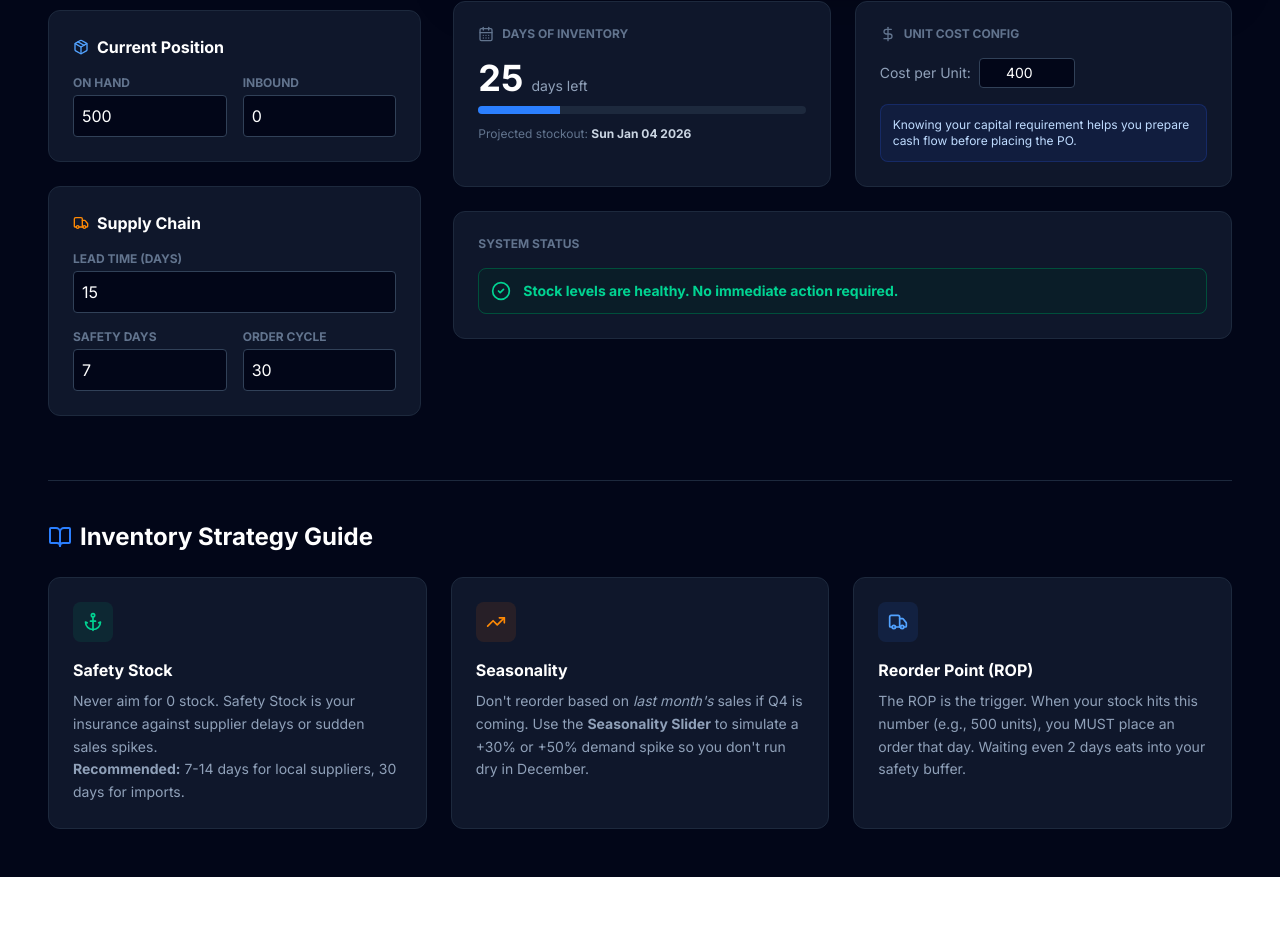
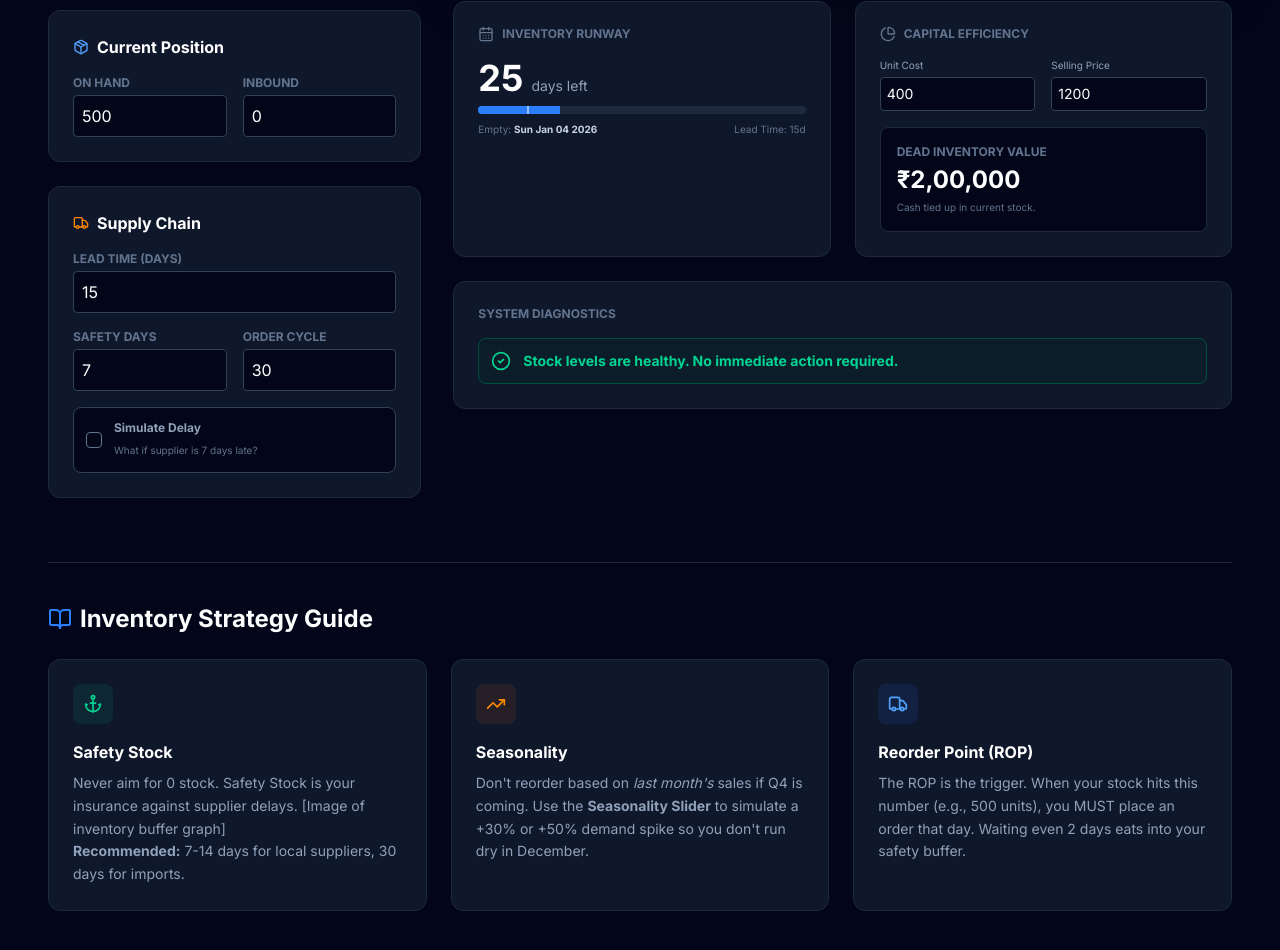
Before and after one commit to Smart-rwl/amazon-image-tool, a Next.js app: page /inventory-planner in a window 1280 px wide. Shown: the part 514-1464 px from the top of the page. Before the commit the page ends 1391 px from the top, so only its background shows below. Built offline with nearby package versions, Linux system fonts and the light colour scheme; a web font is replaced by a local one.

Commit message:
inventory planner add piechart n all

```diff
--- a/app/inventory-planner/page.tsx
+++ b/app/inventory-planner/page.tsx
@@ -11,7 +11,10 @@ import {
   Truck,
   BookOpen,
   Anchor,
-  DollarSign
+  DollarSign,
+  PieChart,       // NEW
+  AlertOctagon,   // NEW
+  ArrowRight      // NEW
 } from 'lucide-react';
 
 export default function SmartInventorySystem() {
@@ -26,9 +29,11 @@ export default function SmartInventorySystem() {
   const [leadTime, setLeadTime] = useState<number>(15); // Days to arrive
   const [safetyDays, setSafetyDays] = useState<number>(7); // Buffer days
   const [orderInterval, setOrderInterval] = useState<number>(30); // How many days of stock to buy (MoQ duration)
+  const [simulateDelay, setSimulateDelay] = useState<boolean>(false); // NEW: Scenario Toggle
 
   // 3. Financials
   const [unitCost, setUnitCost] = useState<number>(400); // Cost to buy 1 unit
+  const [sellingPrice, setSellingPrice] = useState<number>(1200); // NEW: For Revenue Calc
   const [seasonality, setSeasonality] = useState<number>(0); // % Growth expected (e.g., 20% for Q4)
 
   // 4. Outputs
@@ -40,7 +45,11 @@ export default function SmartInventorySystem() {
     status: 'healthy' as 'critical' | 'warning' | 'healthy',
     suggestedOrderQty: 0,
     capitalRequired: 0,
-    safetyStockUnits: 0
+    safetyStockUnits: 0,
+    // NEW METRICS
+    capitalTiedUp: 0,
+    projectedRevenueLoss: 0,
+    gapDays: 0
   });
 
   // --- CALCULATION ENGINE ---
@@ -58,13 +67,15 @@ export default function SmartInventorySystem() {
 
     // C. Reorder Point (ROP) Formula
     // ROP = (Lead Time x Daily Sales) + Safety Stock
+    // NEW: If simulation is ON, we add 7 days to Lead Time perception
+    const effectiveLeadTime = simulateDelay ? leadTime + 7 : leadTime;
+
     const safetyUnits = Math.ceil(velocity * safetyDays);
-    const leadTimeDemand = Math.ceil(velocity * leadTime);
+    const leadTimeDemand = Math.ceil(velocity * effectiveLeadTime);
     const rop = leadTimeDemand + safetyUnits;
 
     // D. Order Quantity (EOQ Lite)
     // Order = (Order Interval Days * Daily Sales) - (Current Stock - ROP)
-    // Simplified: Target Stock Level - Current Position
     const targetStockLevel = rop + (velocity * orderInterval);
     let orderQty = targetStockLevel - totalStock;
     if (orderQty < 0) orderQty = 0;
@@ -76,6 +87,17 @@ export default function SmartInventorySystem() {
 
     // F. Financials
     const capital = orderQty * unitCost;
+    const tiedCapital = currentStock * unitCost; // NEW
+
+    // G. Lost Revenue Calculation (The "Gap")
+    // If Days Left < Lead Time, we WILL stock out before new stock arrives.
+    let revenueLoss = 0;
+    let gap = 0;
+    if (daysLeft < effectiveLeadTime) {
+        gap = effectiveLeadTime - daysLeft;
+        const lostUnits = gap * velocity;
+        revenueLoss = lostUnits * sellingPrice;
+    }
 
     setMetrics({
       burnRate: velocity,
@@ -85,10 +107,13 @@ export default function SmartInventorySystem() {
       status,
       suggestedOrderQty: Math.ceil(orderQty),
       capitalRequired: capital,
-      safetyStockUnits: safetyUnits
+      safetyStockUnits: safetyUnits,
+      capitalTiedUp: tiedCapital,
+      projectedRevenueLoss: revenueLoss,
+      gapDays: gap
     });
 
-  }, [currentStock, inboundStock, dailySales, leadTime, safetyDays, orderInterval, unitCost, seasonality]);
+  }, [currentStock, inboundStock, dailySales, leadTime, safetyDays, orderInterval, unitCost, seasonality, sellingPrice, simulateDelay]);
 
   const fmt = (n: number) => new Intl.NumberFormat('en-IN', { style: 'currency', currency: 'INR', maximumFractionDigits: 0 }).format(n);
 
@@ -104,7 +129,7 @@ export default function SmartInventorySystem() {
               Smart Restock Intelligence
             </h1>
             <p className="text-slate-400 mt-2">
-              Prevent stockouts with Safety Stock & Seasonality analysis.
+              Prevent stockouts with Safety Stock, Seasonality & Risk analysis.
             </p>
           </div>
           <div className="flex items-center gap-2 bg-slate-900 px-4 py-2 rounded-lg border border-slate-800">
@@ -181,6 +206,20 @@ export default function SmartInventorySystem() {
                         <input type="number" value={orderInterval} onChange={e => setOrderInterval(Number(e.target.value))} className="w-full bg-slate-950 border border-slate-700 rounded p-2 text-white font-mono focus:border-orange-500 outline-none" />
                      </div>
                   </div>
+
+                  {/* NEW: Simulation Toggle */}
+                  <div className={`mt-4 p-3 rounded-lg border flex items-center gap-3 cursor-pointer transition-colors ${
+                      simulateDelay ? 'bg-red-900/20 border-red-500/50' : 'bg-slate-950 border-slate-700 hover:border-slate-600'
+                  }`} onClick={() => setSimulateDelay(!simulateDelay)}>
+                      <div className={`w-4 h-4 rounded border flex items-center justify-center ${simulateDelay ? 'bg-red-500 border-red-500' : 'border-slate-500'}`}>
+                          {simulateDelay && <CheckCircle2 className="w-3 h-3 text-white" />}
+                      </div>
+                      <div>
+                          <span className={`text-xs font-bold block ${simulateDelay ? 'text-red-300' : 'text-slate-400'}`}>Simulate Delay</span>
+                          <span className="text-[10px] text-slate-500">What if supplier is 7 days late?</span>
+                      </div>
+                  </div>
+
                </div>
             </div>
 
@@ -230,12 +269,13 @@ export default function SmartInventorySystem() {
                </div>
             </div>
 
-            {/* 2. Timeline Dashboard */}
+            {/* 2. Timeline & Risk Dashboard */}
             <div className="grid grid-cols-1 md:grid-cols-2 gap-6">
 
+               {/* Inventory Runway */}
                <div className="bg-slate-900 border border-slate-800 rounded-xl p-6">
                   <h3 className="text-xs font-bold uppercase text-slate-500 mb-4 flex items-center gap-2">
-                     <CalendarDays className="w-4 h-4" /> Days of Inventory
+                     <CalendarDays className="w-4 h-4" /> Inventory Runway
                   </h3>
                   <div className="flex items-baseline gap-2 mb-2">
                      <span className={`text-4xl font-bold ${metrics.daysOfInventory < leadTime ? 'text-red-400' : 'text-white'}`}>
@@ -243,34 +283,67 @@ export default function SmartInventorySystem() {
                      </span>
                      <span className="text-sm text-slate-400">days left</span>
                   </div>
-                  <div className="w-full bg-slate-800 h-2 rounded-full overflow-hidden mt-2">
+                  <div className="w-full bg-slate-800 h-2 rounded-full overflow-hidden mt-2 relative">
                      <div
                         className={`h-full ${metrics.daysOfInventory < 15 ? 'bg-red-500' : 'bg-blue-500'}`}
                         style={{ width: `${Math.min(metrics.daysOfInventory, 100)}%` }}
                      ></div>
+                     {/* Lead Time Marker */}
+                     <div
+                        className="absolute top-0 bottom-0 w-0.5 bg-white opacity-50"
+                        style={{ left: `${Math.min(leadTime, 100)}%` }}
+                        title="Lead Time Threshold"
+                     ></div>
                   </div>
-                  <p className="text-xs text-slate-500 mt-3">
-                     Projected stockout: <b className="text-slate-300">{metrics.stockoutDate}</b>
-                  </p>
+                  <div className="flex justify-between text-[10px] text-slate-500 mt-2">
+                      <span>Empty: <b className="text-slate-300">{metrics.stockoutDate}</b></span>
+                      <span>Lead Time: {leadTime}d</span>
+                  </div>
+
+                  {/* NEW: Risk Analysis */}
+                  {metrics.projectedRevenueLoss > 0 && (
+                      <div className="mt-4 p-3 bg-red-900/20 border border-red-900/50 rounded-lg flex items-start gap-3">
+                          <AlertOctagon className="w-5 h-5 text-red-400 shrink-0" />
+                          <div>
+                              <p className="text-xs text-red-300 font-bold mb-1">Stockout Inevitable</p>
+                              <p className="text-[10px] text-red-200/70 leading-tight">
+                                  You have {Math.floor(metrics.daysOfInventory)} days of stock, but lead time is {simulateDelay ? leadTime + 7 : leadTime} days.
+                                  <br/>
+                                  <span className="text-white font-bold mt-1 block">Est. Revenue Loss: {fmt(metrics.projectedRevenueLoss)}</span>
+                              </p>
+                          </div>
+                      </div>
+                  )}
                </div>
 
-               <div className="bg-slate-900 border border-slate-800 rounded-xl p-6">
-                  <h3 className="text-xs font-bold uppercase text-slate-500 mb-4 flex items-center gap-2">
-                     <DollarSign className="w-4 h-4" /> Unit Cost Config
-                  </h3>
-                  <div className="flex items-center gap-2 mb-4">
-                     <span className="text-slate-400 text-sm">Cost per Unit:</span>
-                     <input
-                        type="number"
-                        value={unitCost}
-                        onChange={e => setUnitCost(Number(e.target.value))}
-                        className="w-24 bg-slate-950 border border-slate-700 rounded p-1 text-white text-sm text-center"
-                     />
+               {/* Financial Config & Health */}
+               <div className="bg-slate-900 border border-slate-800 rounded-xl p-6 flex flex-col justify-between">
+                  <div>
+                    <h3 className="text-xs font-bold uppercase text-slate-500 mb-4 flex items-center gap-2">
+                        <PieChart className="w-4 h-4" /> Capital Efficiency
+                    </h3>
+                    <div className="grid grid-cols-2 gap-4 mb-4">
+                        <div>
+                            <span className="text-[10px] text-slate-400 block mb-1">Unit Cost</span>
+                            <input
+                                type="number" value={unitCost} onChange={e => setUnitCost(Number(e.target.value))}
+                                className="w-full bg-slate-950 border border-slate-700 rounded p-1.5 text-white text-sm"
+                            />
+                        </div>
+                        <div>
+                            <span className="text-[10px] text-slate-400 block mb-1">Selling Price</span>
+                            <input
+                                type="number" value={sellingPrice} onChange={e => setSellingPrice(Number(e.target.value))}
+                                className="w-full bg-slate-950 border border-slate-700 rounded p-1.5 text-white text-sm"
+                            />
+                        </div>
+                    </div>
                   </div>
-                  <div className="p-3 bg-blue-900/20 border border-blue-900/50 rounded-lg text-xs text-blue-200">
-                     <p>
-                        Knowing your capital requirement helps you prepare cash flow before placing the PO.
-                     </p>
+
+                  <div className="p-4 bg-slate-950 rounded-lg border border-slate-800">
+                      <span className="text-xs text-slate-500 uppercase font-bold block mb-1">Dead Inventory Value</span>
+                      <div className="text-2xl font-bold text-white">{fmt(metrics.capitalTiedUp)}</div>
+                      <p className="text-[10px] text-slate-500 mt-1">Cash tied up in current stock.</p>
                   </div>
                </div>
 
@@ -278,7 +351,7 @@ export default function SmartInventorySystem() {
 
             {/* 3. Diagnostics */}
             <div className="bg-slate-900 border border-slate-800 rounded-xl p-6">
-               <h3 className="text-xs font-bold uppercase text-slate-500 mb-4">System Status</h3>
+               <h3 className="text-xs font-bold uppercase text-slate-500 mb-4">System Diagnostics</h3>
                <div className="flex items-center gap-4">
                   {metrics.status === 'critical' && (
                      <div className="flex items-center gap-3 text-red-400 bg-red-950/30 p-3 rounded-lg border border-red-900 w-full">
@@ -319,7 +392,11 @@ export default function SmartInventorySystem() {
                  </div>
                  <h3 className="font-bold text-white mb-2">Safety Stock</h3>
                  <p className="text-sm text-slate-400 leading-relaxed">
-                    Never aim for 0 stock. Safety Stock is your insurance against supplier delays or sudden sales spikes.
+                    Never aim for 0 stock. Safety Stock is your insurance against supplier delays.
+
+
+[Image of inventory buffer graph]
+
                     <br/>
                     <b>Recommended:</b> 7-14 days for local suppliers, 30 days for imports.
                  </p>
```
